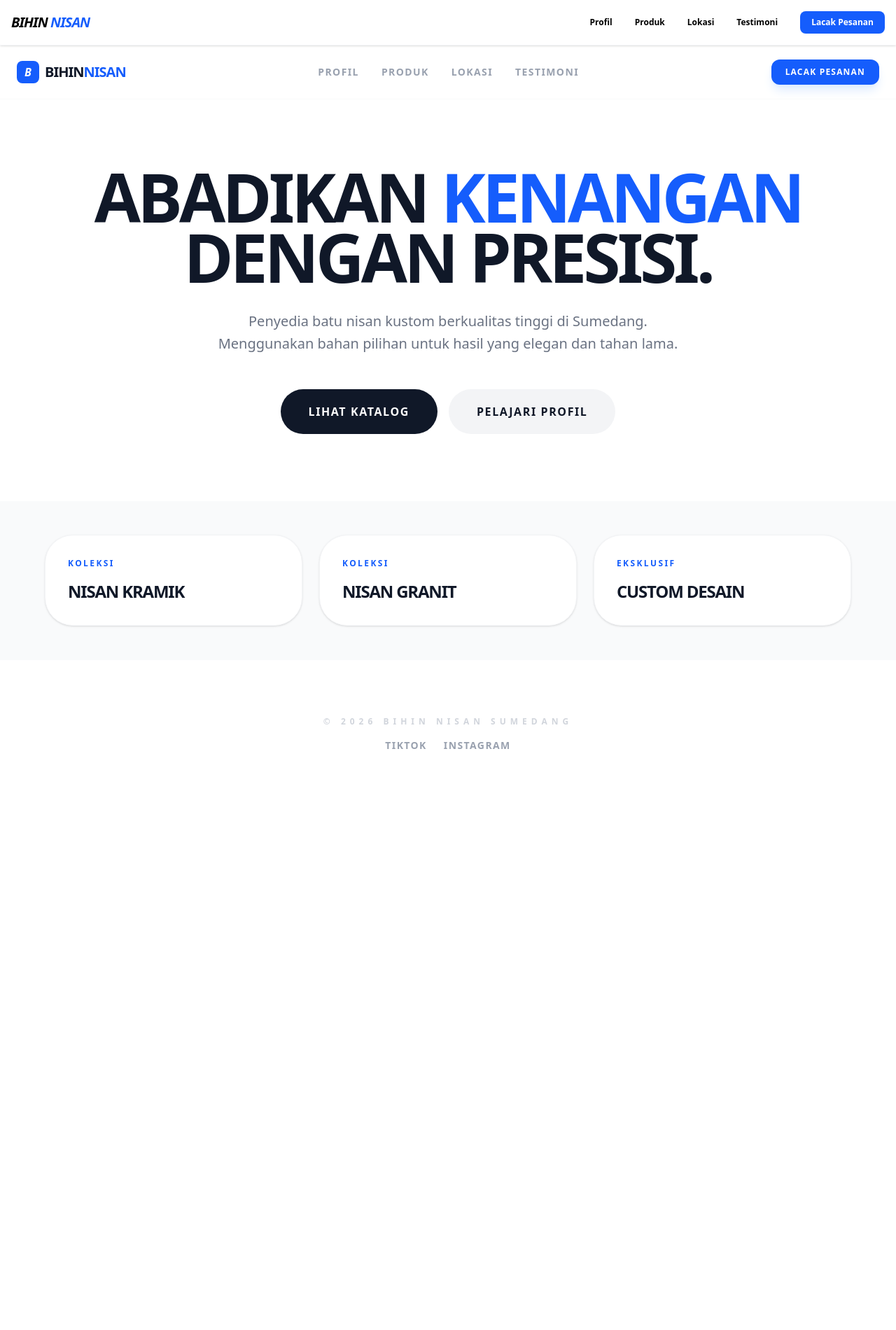
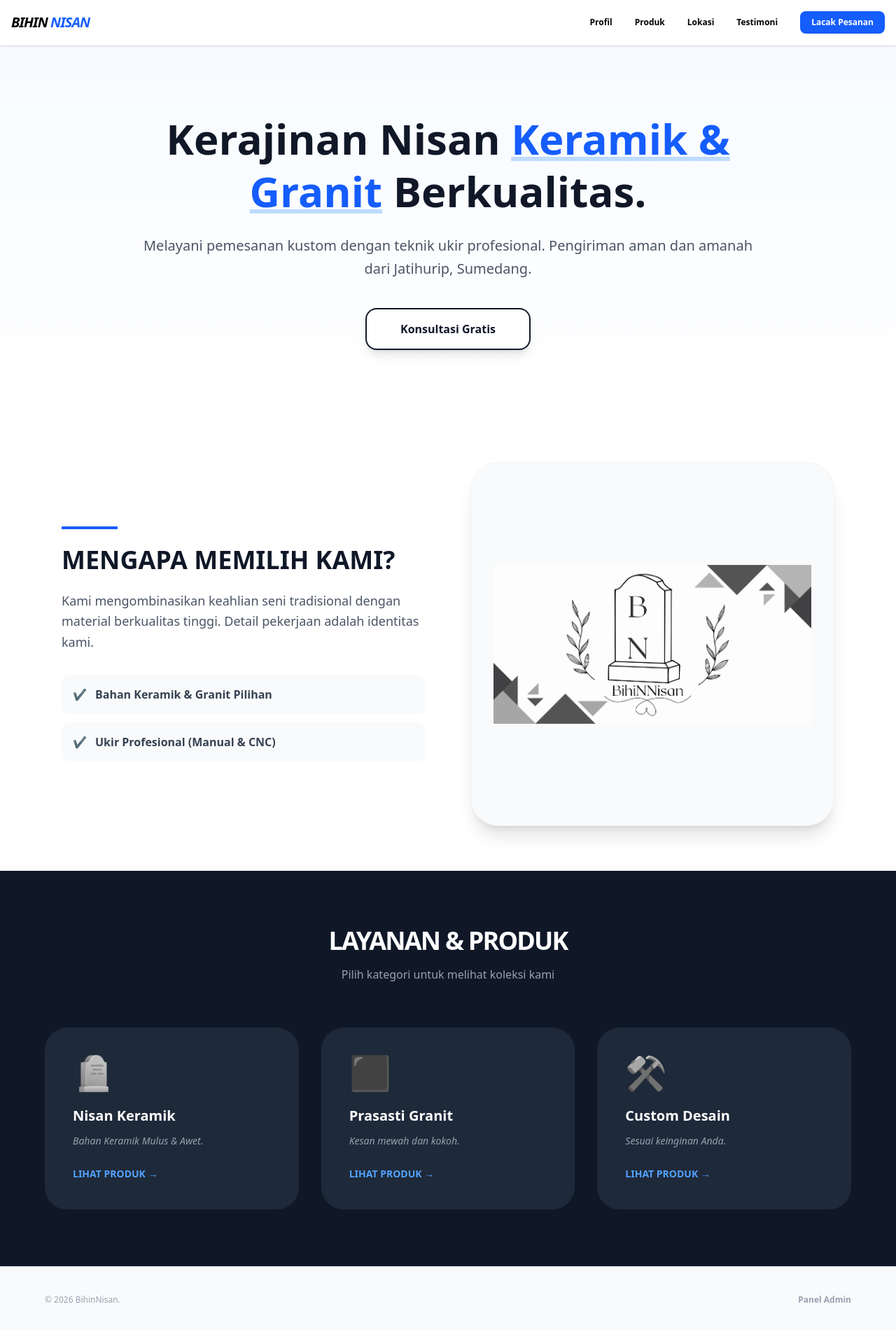
Before and after one commit to RyooCompany/Web-Nisan, a Next.js app: page / in a window 1280 px wide. Shown: the top 1900 px of the page at 70% size. Before the commit the page ends 1155 px from the top, so only its background shows below. Built offline with nearby package versions, Linux system fonts and the light colour scheme.

Commit message:
Fix: Mengembalikan halaman utama app page js

```diff
--- a/app/page.js
+++ b/app/page.js
@@ -1,72 +1,97 @@
 "use client";
-import Link from "next/link";
-import { useEffect, useState } from "react";
+import Link from 'next/link';
 
-export default function HomePage() {
+export const dynamic = 'force-dynamic';
+
+export default function CompanyProfile() {
+  const noWA = "6281214562122";
+
   return (
-    <div className="min-h-screen bg-white font-sans text-gray-900">
-      {/* NAVBAR */}
-      <nav className="flex items-center justify-between px-6 py-5 border-b border-gray-50 sticky top-0 bg-white/80 backdrop-blur-md z-50">
-        <div className="flex items-center gap-2">
-          <div className="w-8 h-8 bg-blue-600 rounded-lg flex items-center justify-center text-white font-black italic">B</div>
-          <span className="font-black uppercase tracking-tighter text-xl">Bihin<span className="text-blue-600">Nisan</span></span>
-        </div>
-        <div className="hidden md:flex items-center gap-8 text-sm font-bold uppercase tracking-widest text-gray-400">
-          <Link href="/profil" className="hover:text-blue-600 transition-colors">Profil</Link>
-          <Link href="/produk" className="hover:text-blue-600 transition-colors">Produk</Link>
-          <Link href="/lokasi" className="hover:text-blue-600 transition-colors">Lokasi</Link>
-          <Link href="/testimoni" className="hover:text-blue-600 transition-colors">Testimoni</Link>
-        </div>
-        <Link href="/lacak" className="bg-blue-600 text-white px-5 py-2.5 rounded-xl text-xs font-black uppercase tracking-widest hover:bg-blue-700 transition-all shadow-lg shadow-blue-100">
-          Lacak Pesanan
-        </Link>
-      </nav>
+    <div className="min-h-screen bg-white text-gray-800 font-sans scroll-smooth">
 
       {/* HERO SECTION */}
-      <section className="px-6 py-16 md:py-24 max-w-6xl mx-auto text-center">
-        <h1 className="text-5xl md:text-8xl font-black uppercase tracking-tighter leading-[0.9] mb-8">
-          Abadikan <span className="text-blue-600">Kenangan</span> <br /> Dengan Presisi.
-        </h1>
-        <p className="text-gray-500 max-w-2xl mx-auto text-lg md:text-xl font-medium mb-12 leading-relaxed">
-          Penyedia batu nisan kustom berkualitas tinggi di Sumedang. Menggunakan bahan pilihan untuk hasil yang elegan dan tahan lama.
-        </p>
-        <div className="flex flex-col md:flex-row items-center justify-center gap-4">
-          <Link href="/produk" className="w-full md:w-auto bg-gray-900 text-white px-10 py-5 rounded-[2rem] font-black uppercase tracking-widest hover:bg-blue-600 transition-all">
-            Lihat Katalog
-          </Link>
-          <Link href="/profil" className="w-full md:w-auto bg-gray-100 text-gray-900 px-10 py-5 rounded-[2rem] font-black uppercase tracking-widest hover:bg-gray-200 transition-all">
-            Pelajari Profil
-          </Link>
+      <section className="py-16 md:py-24 px-6 text-center bg-gradient-to-b from-blue-50/50 to-white">
+        <div className="max-w-4xl mx-auto">
+          <h2 className="text-3xl md:text-6xl font-extrabold text-gray-900 mb-6 leading-tight">
+            Kerajinan Nisan <span className="text-blue-600 underline decoration-blue-200">Keramik & Granit</span> Berkualitas.
+          </h2>
+          <p className="text-lg md:text-xl text-gray-600 mb-10 leading-relaxed">
+            Melayani pemesanan kustom dengan teknik ukir profesional. Pengiriman aman dan amanah dari Jatihurip, Sumedang.
+          </p>
+          <div className="flex justify-center">
+            <a href={`https://wa.me/${noWA}`} className="w-full md:w-auto bg-white text-gray-900 border-2 border-gray-900 px-8 md:px-12 py-4 rounded-2xl font-black hover:bg-gray-900 hover:text-white transition-all shadow-lg active:scale-95 text-center">
+              Konsultasi Gratis
+            </a>
+          </div>
         </div>
       </section>
 
-      {/* KATEGORI QUICK ACCESS */}
-      <section className="px-6 py-12 bg-gray-50">
+      {/* PROFIL PERUSAHAAN */}
+      <section id="profil" className="py-16 px-6 max-w-6xl mx-auto grid grid-cols-1 md:grid-cols-2 gap-10 md:gap-16 items-center">
+        <div className="order-2 md:order-1 text-center md:text-left">
+          <div className="bg-blue-600 w-20 h-1 mb-6 mx-auto md:mx-0"></div>
+          <h3 className="text-3xl md:text-4xl font-black mb-6 text-gray-900 uppercase">Mengapa Memilih Kami?</h3>
+          <p className="text-gray-600 leading-relaxed text-base md:text-lg mb-8">
+            Kami mengombinasikan keahlian seni tradisional dengan material berkualitas tinggi. Detail pekerjaan adalah identitas kami.
+          </p>
+          <div className="space-y-3 font-bold text-gray-700 text-sm md:text-base">
+            <div className="flex items-center gap-3 bg-gray-50 p-4 rounded-xl">
+              <span className="text-blue-600">✔</span> Bahan Keramik & Granit Pilihan
+            </div>
+            <div className="flex items-center gap-3 bg-gray-50 p-4 rounded-xl">
+              <span className="text-blue-600">✔</span> Ukir Profesional (Manual & CNC)
+            </div>
+          </div>
+        </div>
+
+        <div className="order-1 md:order-2 bg-gray-50 aspect-square rounded-[32px] md:rounded-[40px] overflow-hidden shadow-xl border border-gray-100 relative group flex items-center justify-center p-8">
+          <img
+            src="/logo(1).png"
+            alt="Logo Bihin Nisan"
+            className="max-w-full max-h-full object-contain transition duration-500 group-hover:scale-105"
+          />
+        </div>
+      </section>
+
+      {/* KATALOG (GRID KATEGORI) */}
+      <section id="produk" className="py-20 bg-gray-900 text-white px-6">
         <div className="max-w-6xl mx-auto">
-          <div className="grid grid-cols-1 md:grid-cols-3 gap-6">
-            <Link href="/produk?filter=Kramik" className="group bg-white p-8 rounded-[2.5rem] border border-gray-100 hover:border-blue-500 transition-all shadow-sm">
-              <span className="text-blue-600 font-black text-xs uppercase tracking-[0.2em] mb-4 block">Koleksi</span>
-              <h3 className="text-2xl font-black uppercase tracking-tighter group-hover:text-blue-600">Nisan Kramik</h3>
+          <div className="text-center mb-16">
+            <h3 className="text-3xl md:text-4xl font-black mb-4 uppercase tracking-tighter">Layanan & Produk</h3>
+            <p className="text-gray-400 text-sm md:text-base">Pilih kategori untuk melihat koleksi kami</p>
+          </div>
+
+          <div className="grid grid-cols-1 sm:grid-cols-2 md:grid-cols-3 gap-6 md:gap-8">
+            <Link href="/produk?filter=kramik" className="group bg-gray-800 p-8 md:p-10 rounded-[24px] md:rounded-[32px] hover:bg-white transition-all duration-500">
+              <div className="text-5xl mb-6 grayscale group-hover:grayscale-0 transition">🪦</div>
+              <h4 className="text-xl font-bold mb-3 group-hover:text-black">Nisan Keramik</h4>
+              <p className="text-gray-400 text-sm mb-6 group-hover:text-gray-600 italic">Bahan Keramik Mulus & Awet.</p>
+              <span className="text-blue-400 group-hover:text-blue-600 font-black text-sm">LIHAT PRODUK →</span>
             </Link>
-            <Link href="/produk?filter=Granit" className="group bg-white p-8 rounded-[2.5rem] border border-gray-100 hover:border-blue-500 transition-all shadow-sm">
-              <span className="text-blue-600 font-black text-xs uppercase tracking-[0.2em] mb-4 block">Koleksi</span>
-              <h3 className="text-2xl font-black uppercase tracking-tighter group-hover:text-blue-600">Nisan Granit</h3>
+
+            <Link href="/produk?filter=granit" className="group bg-gray-800 p-8 md:p-10 rounded-[24px] md:rounded-[32px] hover:bg-white transition-all duration-500">
+              <div className="text-5xl mb-6 grayscale group-hover:grayscale-0 transition">⬛</div>
+              <h4 className="text-xl font-bold mb-3 group-hover:text-black">Prasasti Granit</h4>
+              <p className="text-gray-400 text-sm mb-6 group-hover:text-gray-600 italic">Kesan mewah dan kokoh.</p>
+              <span className="text-blue-400 group-hover:text-blue-600 font-black text-sm">LIHAT PRODUK →</span>
             </Link>
-            <Link href="/produk?filter=Costum Desain" className="group bg-white p-8 rounded-[2.5rem] border border-gray-100 hover:border-blue-500 transition-all shadow-sm">
-              <span className="text-blue-600 font-black text-xs uppercase tracking-[0.2em] mb-4 block">Eksklusif</span>
-              <h3 className="text-2xl font-black uppercase tracking-tighter group-hover:text-blue-600">Custom Desain</h3>
+
+            <Link href="/produk?filter=Costum Desain" className="group bg-gray-800 p-8 md:p-10 rounded-[24px] md:rounded-[32px] hover:bg-white transition-all duration-500">
+              <div className="text-5xl mb-6 grayscale group-hover:grayscale-0 transition">⚒️</div>
+              <h4 className="text-xl font-bold mb-3 group-hover:text-black">Custom Desain</h4>
+              <p className="text-gray-400 text-sm mb-6 group-hover:text-gray-600 italic">Sesuai keinginan Anda.</p>
+              <span className="text-blue-400 group-hover:text-blue-600 font-black text-sm">LIHAT PRODUK →</span>
             </Link>
           </div>
         </div>
       </section>
 
       {/* FOOTER */}
-      <footer className="py-20 px-6 text-center border-t border-gray-50">
-        <div className="max-w-6xl mx-auto">
-          <p className="text-xs font-black uppercase tracking-[0.5em] text-gray-300 mb-4">© 2026 Bihin Nisan Sumedang</p>
-          <div className="flex justify-center gap-6 text-gray-400 font-bold text-sm uppercase tracking-widest">
-             <a href="https://tiktok.com/@ryocreator" className="hover:text-blue-600">TikTok</a>
-             <a href="#" className="hover:text-blue-600">Instagram</a>
+      <footer className="py-10 border-t bg-gray-50 px-6 text-center">
+        <div className="max-w-6xl mx-auto flex flex-col md:flex-row justify-between items-center gap-6 text-gray-400 text-xs">
+          <p>&copy; 2026 BihinNisan.</p>
+          <div className="flex gap-4 font-bold">
+            <Link href="/login" className="hover:text-blue-600 transition">Panel Admin</Link>
           </div>
         </div>
       </footer>
```
